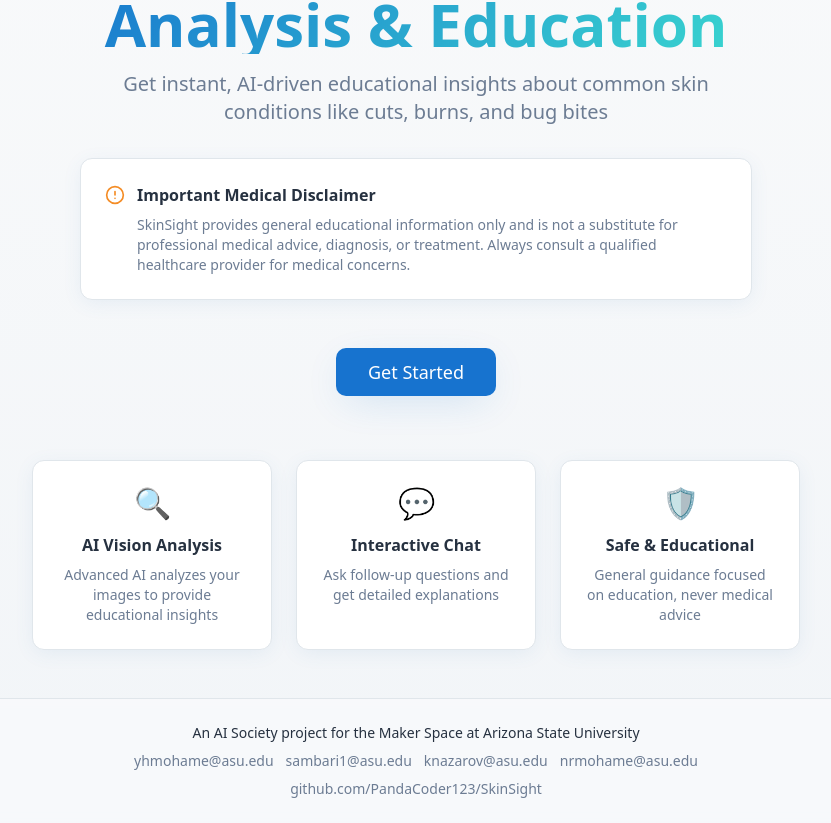
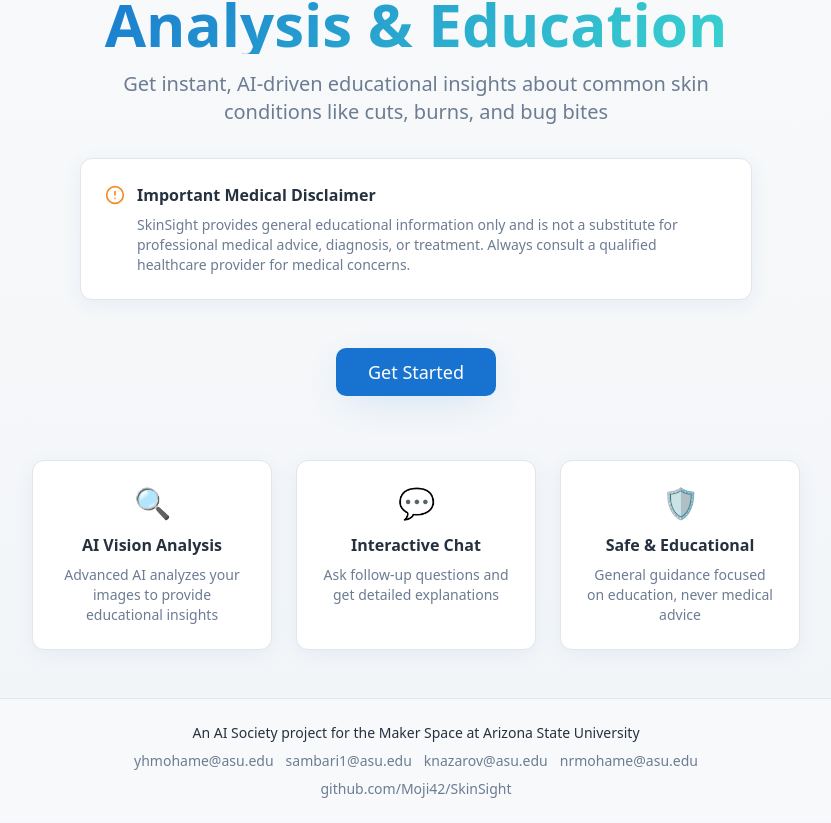
Before and after one commit to Moji42/SkinSight, a React (Vite) app: page / in a window 1280 px wide. Shown: the part 194-1017 px from the top of the page, without its empty margins (224-1055 px from the left). Built offline with nearby package versions, Linux system fonts and the light colour scheme.

Commit message:
Update GitHub link to Moji42/SkinSight and rewrite README

```diff
--- a/src/components/Hero.tsx
+++ b/src/components/Hero.tsx
@@ -95,8 +95,8 @@
             <a href="mailto:nrmohame@asu.edu" className="hover:text-primary transition-colors">nrmohame@asu.edu</a>
           </p>
           <p>
-            <a href="https://github.com/PandaCoder123/SkinSight" target="_blank" rel="noreferrer" className="hover:text-primary transition-colors">
-              github.com/PandaCoder123/SkinSight
+            <a href="https://github.com/Moji42/SkinSight" target="_blank" rel="noreferrer" className="hover:text-primary transition-colors">
+              github.com/Moji42/SkinSight
             </a>
           </p>
         </div>
--- a/src/pages/Index.tsx
+++ b/src/pages/Index.tsx
@@ -96,8 +96,8 @@
             <a href="mailto:nrmohame@asu.edu" className="hover:text-primary transition-colors">nrmohame@asu.edu</a>
           </p>
           <p>
-            <a href="https://github.com/PandaCoder123/SkinSight" target="_blank" rel="noreferrer" className="hover:text-primary transition-colors">
-              github.com/PandaCoder123/SkinSight
+            <a href="https://github.com/Moji42/SkinSight" target="_blank" rel="noreferrer" className="hover:text-primary transition-colors">
+              github.com/Moji42/SkinSight
             </a>
           </p>
         </div>
```
Also changed, not shown: 1 other file (tests, documents, lock files or other folders).
